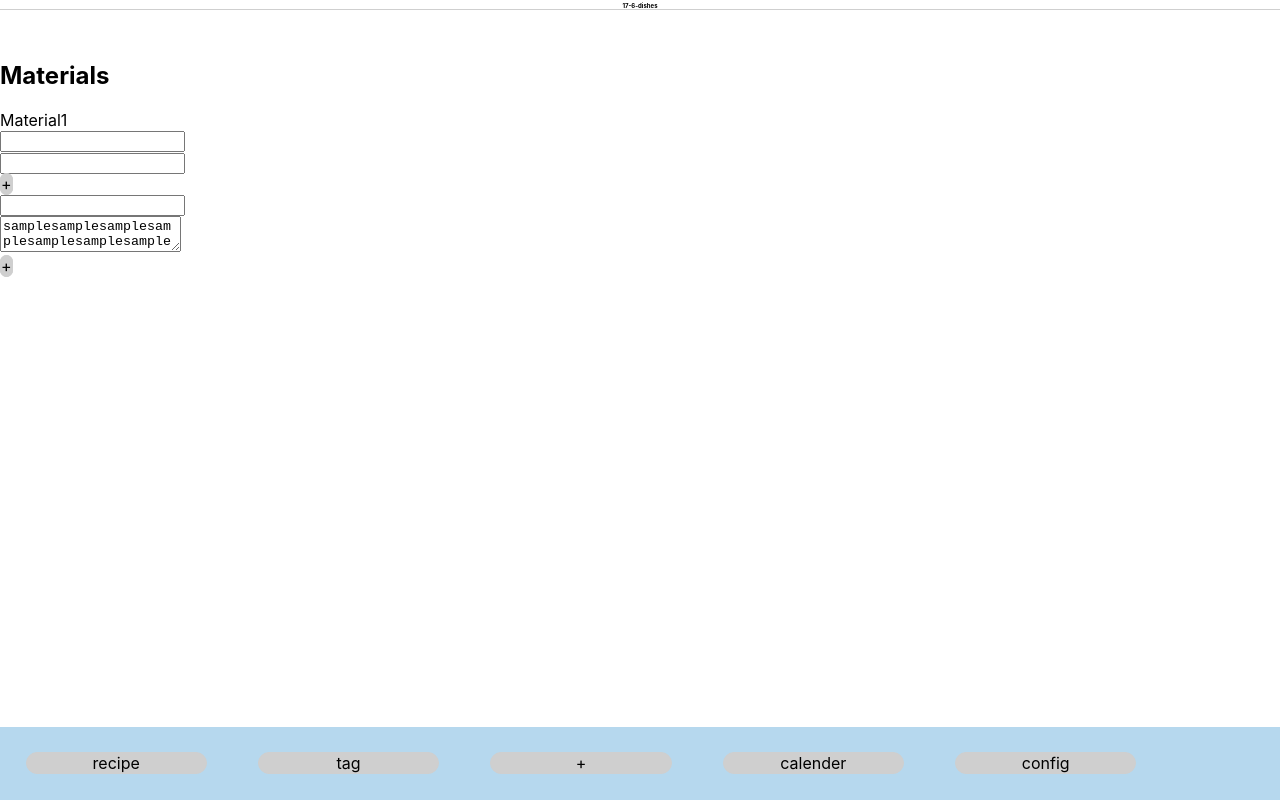
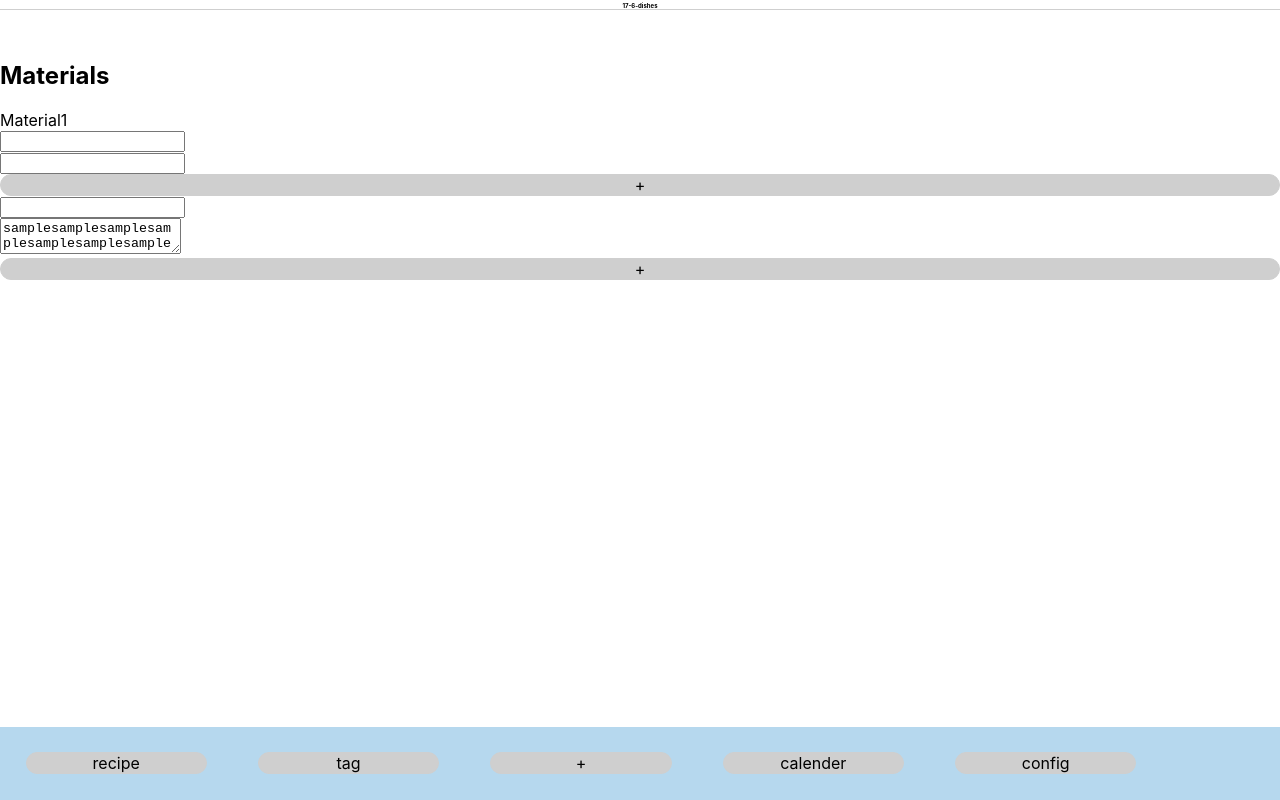
Before and after one commit to ndjndj/dishes-with-react, a React (Create React App) app: page /add in a window 1280 px wide. Built offline with nearby package versions, Linux system fonts and the light colour scheme.

Commit message:
fix button.js

```diff
--- a/src/components/button.js
+++ b/src/components/button.js
@@ -5,10 +5,20 @@ class Button extends React.Component {
     render() {
         const btnDesc = this.props.desc;
         const link = this.props.link;
+        let jsx;
+
+        if (link === undefined) {
+            jsx = <div className="btn">{btnDesc}</div>
+        } else {
+            jsx = <Link to={link} className="btn">{btnDesc}</Link>
+        }
+
+
         return (
-            <Link to={link} className="btn">
-                {btnDesc}
-            </Link>
+            <React.Fragment>
+                {jsx}
+            </React.Fragment>
+
         );
     }
 }
```
